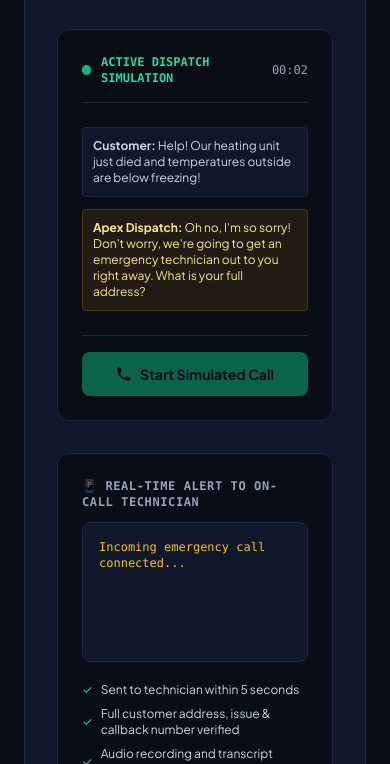
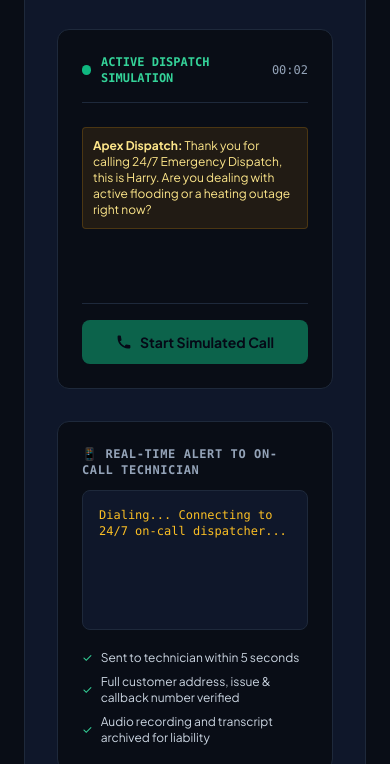
Before and after one commit to Burrit0000000/apex-emergency-dispatch, a plain HTML site: page index.html in a window 390 px wide. Both pictures are taken after a click on the button "Start Simulated Call". Shown: the part 2363-3127 px from the top of the page. Drawn offline with nearby package versions, Linux system fonts and the light colour scheme.

Commit message:
Upgrade simulator: add telephone ringback sound effects + real spoken voices

```diff
--- a/index.html
+++ b/index.html
@@ -291,7 +291,68 @@
     callsSlider.addEventListener('input', updateCalc);
     updateCalc();
 
-    // Call Simulator
+    // Call Simulator with REAL Spoken Audio & Phone Sound Effects
+    let audioCtx = null;
+
+    function playPhoneRing() {
+      try {
+        const AudioContext = window.AudioContext || window.webkitAudioContext;
+        if (!AudioContext) return;
+        if (!audioCtx) audioCtx = new AudioContext();
+        if (audioCtx.state === 'suspended') audioCtx.resume();
+
+        const osc1 = audioCtx.createOscillator();
+        const osc2 = audioCtx.createOscillator();
+        const gain = audioCtx.createGain();
+
+        osc1.frequency.value = 440; // US standard ring tone
+        osc2.frequency.value = 480;
+
+        gain.gain.setValueAtTime(0.08, audioCtx.currentTime);
+        gain.gain.exponentialRampToValueAtTime(0.001, audioCtx.currentTime + 1.6);
+
+        osc1.connect(gain);
+        osc2.connect(gain);
+        gain.connect(audioCtx.destination);
+
+        osc1.start();
+        osc2.start();
+        osc1.stop(audioCtx.currentTime + 1.6);
+        osc2.stop(audioCtx.currentTime + 1.6);
+      } catch (e) {
+        console.log('AudioContext not allowed without gesture', e);
+      }
+    }
+
+    function speakText(text, isDispatcher, callback) {
+      if (!('speechSynthesis' in window)) {
+        if (callback) callback();
+        return;
+      }
+
+      window.speechSynthesis.cancel();
+      const utterance = new SpeechSynthesisUtterance(text);
+      utterance.rate = isDispatcher ? 1.05 : 1.15;
+      utterance.pitch = isDispatcher ? 0.95 : 1.1;
+
+      // Select voices if available
+      const voices = window.speechSynthesis.getVoices();
+      if (voices.length > 0) {
+        if (isDispatcher) {
+          const maleVoice = voices.find(v => v.lang.startsWith('en') && (v.name.includes('Male') || v.name.includes('David') || v.name.includes('Alex') || v.name.includes('Daniel')));
+          if (maleVoice) utterance.voice = maleVoice;
+        } else {
+          const femVoice = voices.find(v => v.lang.startsWith('en') && (v.name.includes('Female') || v.name.includes('Samantha') || v.name.includes('Victoria') || v.name.includes('Karen')));
+          if (femVoice) utterance.voice = femVoice;
+        }
+      }
+
+      utterance.onend = () => { if (callback) callback(); };
+      utterance.onerror = () => { if (callback) callback(); };
+
+      window.speechSynthesis.speak(utterance);
+    }
+
     function runSimulatedCall() {
       const transcript = document.getElementById('transcriptBox');
       const sms = document.getElementById('smsOutput');
@@ -301,15 +362,18 @@
       btn.disabled = true;
       btn.classList.add('opacity-50');
       transcript.innerHTML = '';
-      sms.innerHTML = '<span class="text-amber-400">Incoming emergency call connected...</span>';
+      sms.innerHTML = '<span class="text-amber-400 font-mono">Dialing... Connecting to 24/7 on-call dispatcher...</span>';
+
+      playPhoneRing();
 
       const script = [
-        { speaker: 'Customer', text: "Help! Our heating unit just died and temperatures outside are below freezing!", delay: 800 },
-        { speaker: 'Apex Dispatch', text: "Oh no, I'm so sorry! Don't worry, we're going to get an emergency technician out to you right away. What is your full address?", delay: 2400 },
-        { speaker: 'Customer', text: "We're at 812 Westheimer Road, Houston.", delay: 4800 },
-        { speaker: 'Apex Dispatch', text: "Got it, 812 Westheimer Road. And what is your best callback phone number and first name?", delay: 7200 },
-        { speaker: 'Customer', text: "It's David, number is 713-555-0182.", delay: 9600 },
-        { speaker: 'Apex Dispatch', text: "Thank you, David. Priority dispatch is logged. Our on-call HVAC tech is being notified now and will phone you in 5 to 10 minutes with his exact ETA. Stay warm, help is on the way!", delay: 12400 }
+        { speaker: 'Apex Dispatch', text: "Thank you for calling 24/7 Emergency Dispatch, this is Harry. Are you dealing with active flooding or a heating outage right now?" },
+        { speaker: 'Customer', text: "Help! Our heating unit just died and temperatures outside are freezing!" },
+        { speaker: 'Apex Dispatch', text: "Oh no, I'm so sorry! Don't worry at all, we're going to get an emergency technician dispatched right away. What is your full street address?" },
+        { speaker: 'Customer', text: "We're at 812 Westheimer Road, Houston." },
+        { speaker: 'Apex Dispatch', text: "Got it, 812 Westheimer Road. And what is your best callback phone number and first name?" },
+        { speaker: 'Customer', text: "It's David, number is 713-555-0182." },
+        { speaker: 'Apex Dispatch', text: "Thank you, David. Priority dispatch is logged. Our on-call tech Mike is being alerted right now and will phone you in 5 minutes with his ETA. Stay warm, help is on the way!" }
       ];
 
       let sec = 0;
@@ -320,19 +384,10 @@
         timer.innerText = `${m}:${s}`;
       }, 1000);
 
-      script.forEach(item => {
-        setTimeout(() => {
-          const bubble = document.createElement('div');
-          bubble.className = item.speaker === 'Apex Dispatch'
-            ? 'p-2.5 rounded bg-amber-500/10 border border-amber-500/20 text-xs text-amber-200'
-            : 'p-2.5 rounded bg-slate-900 border border-slate-800 text-xs text-slate-300';
-          bubble.innerHTML = `<strong>${item.speaker}:</strong> ${item.text}`;
-          transcript.appendChild(bubble);
-          transcript.scrollTop = transcript.scrollHeight;
-        }, item.delay);
-      });
+      let stepIndex = 0;
 
-      setTimeout(() => {
+      function playNextStep() {
+        if (stepIndex >= script.length) {
           clearInterval(interval);
           btn.disabled = false;
           btn.classList.remove('opacity-50');
@@ -344,7 +399,28 @@
             <div><strong>Emergency:</strong> Furnace / Heat pump outage (Freezing weather)</div>
             <div><strong>Status:</strong> Awaiting On-Call Tech Call</div>
           `;
-      }, 15000);
+          return;
+        }
+
+        const item = script[stepIndex];
+        const isDispatcher = (item.speaker === 'Apex Dispatch');
+
+        const bubble = document.createElement('div');
+        bubble.className = isDispatcher
+          ? 'p-2.5 rounded bg-amber-500/10 border border-amber-500/20 text-xs text-amber-200'
+          : 'p-2.5 rounded bg-slate-900 border border-slate-800 text-xs text-slate-300';
+        bubble.innerHTML = `<strong>${item.speaker}:</strong> ${item.text}`;
+        transcript.appendChild(bubble);
+        transcript.scrollTop = transcript.scrollHeight;
+
+        speakText(item.text, isDispatcher, () => {
+          stepIndex++;
+          setTimeout(playNextStep, 600);
+        });
+      }
+
+      // Start after initial ring
+      setTimeout(playNextStep, 1800);
     }
   </script>
 </body>
```
Lines whose indentation alone changed are shown as unchanged.
